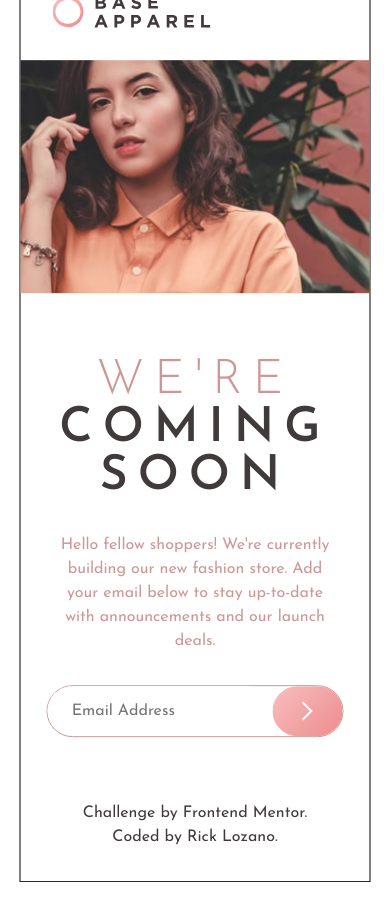
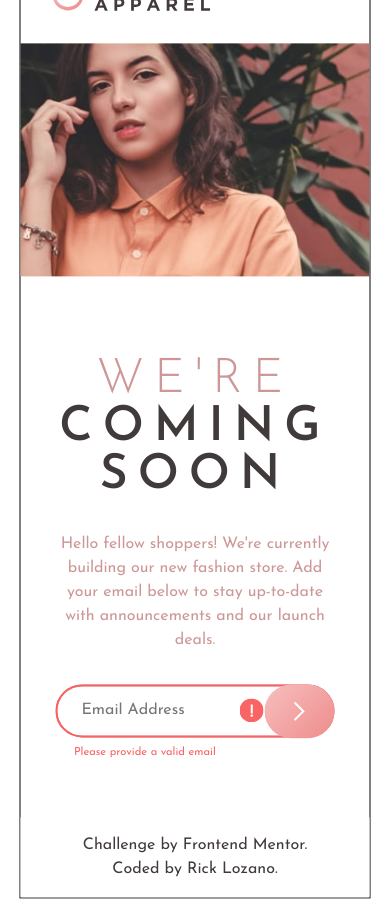
Before and after one commit to joyrexjrl/Base-Apparel-coming-soon-page, a plain HTML site: page index.html in a window 390 px wide. Both pictures are taken after a click on the button 307 px from the left and 710 px from the top of the page. Drawn offline with Linux system fonts and the light colour scheme.

Commit message:
layout complete
finished mobile and desktop layouts, implemented js, finished project

```diff
--- /dev/null
+++ b/email.js
@@ -0,0 +1,23 @@
+const error = document.querySelector(".error");
+const errorText = document.querySelector(".error-text");
+const success = document.querySelector(".success");
+const focusMe = document.querySelector(".focus-me");
+
+function ValidateEmail(inputText){
+    var mailformat = /^\w+([\.-]?\w+)*@\w+([\.-]?\w+)*(\.\w{2,3})+$/;
+    if(inputText.value.match(mailformat)){
+        error.classList.remove("active");
+        errorText.classList.remove("active");
+        success.classList.add("active");
+        document.form.reset();
+        focusMe.focus();
+        return true;
+    }else{
+        success.classList.remove("active");
+        error.classList.add("active");
+        errorText.classList.add("active");
+        document.form.reset();
+        focusMe.focus();
+        return false;
+    }
+}
--- a/index.html
+++ b/index.html
@@ -8,6 +8,7 @@
   <link href="https://fonts.googleapis.com/css2?family=Josefin+Sans:wght@300;400;600&display=swap" rel="stylesheet">
   <link rel="icon" type="image/png" sizes="32x32" href="./images/favicon-32x32.png">
   <link rel="stylesheet" href="style.css">
+  <script src="email.js" defer></script>
   <title>Frontend Mentor | Base Apparel coming soon page</title>
 
 </head>
@@ -22,9 +23,12 @@
           <h1><span class="we-color">We're</span><br>coming<br>soon</h1>
           <p>Hello fellow shoppers! We're currently building our new fashion store.
           Add your email below to stay up-to-date with announcements and our launch deals.</p>
-          <form class="mail-form" action="">
-            <input type="text" name="email" placeholder="Email Address">
-            <input type="button">
+          <form class="mail-form" name="form" action="#">
+            <input class="focus-me" type="text" name="email" placeholder="Email Address">
+            <input type="button" name="submit" onclick="ValidateEmail(document.form.email)">
+            <img class="error" src="images/icon-error.svg" alt="error">
+            <p class="error-text">Please provide a valid email</p>
+            <p class="success">Thank you for signing up</p>
           </form>
         </section>
 
@@ -34,7 +38,7 @@
       </div>
     </div>
 
-    <footer>
+    <footer class="footer">
       <div class="attribution">
         Challenge by <a href="https://www.frontendmentor.io?ref=challenge" target="_blank">Frontend Mentor</a>.<br>
         Coded by <a href="https://www.frontendmentor.io/profile/joyrexjrl" target="_blank">Rick Lozano</a>.
--- a/style.css
+++ b/style.css
@@ -97,7 +97,7 @@ h1{
 }
 
 p{
-    padding: 2rem;
+    padding: 2rem 0;
     color: var(--desaturated-red);
 }
 
@@ -115,7 +115,13 @@ p{
 }
 
 .logo{
-    padding: 2rem;
+  padding: 2rem;
+}
+
+.info{
+    width: 80%;
+    margin-inline: auto;
+    padding: 5rem 0;
 }
 
 .hero-mobile{
@@ -124,7 +130,6 @@ p{
 
 .info{
     text-align: center;
-    padding: 4rem 0;
 }
 
 .we-color{
@@ -133,16 +138,43 @@ p{
 }
 
 .mail-form{
+    position: relative;
     display: flex;
     justify-content:space-between;
     align-items: center;
-    width: 85%;
-    margin-inline: auto;
     border-radius: 50px;
-    border: 1px solid var(--desaturated-red);
+    border: 2px solid var(--desaturated-red);
+}
+
+.error,
+.error-text,
+.success{
+    position: absolute;
+}
+
+.error{
+    right: 25%;
+    z-index: 50;
+    opacity: 0;
+    transition: .2s ease-in;
+}
+
+.error-text,
+.success{
+  font-size: .7rem;
+  color: var(--soft-red);
+  top: 55%;
+  left: 6%;
+  opacity: 0;
+  transition: .2s ease-in;
+}
+
+.active{
+  opacity: 1;
 }
 
 input[type=text]{
+    width: 100%;
     padding: .8rem 1.5rem;
     border: none;
     border-radius: 50px;
@@ -150,19 +182,26 @@ input[type=text]{
 }
 
 input[type=button]{
+    position: absolute;
+    top: -2px;
+    right: -2px;
     width: 70px;
     border-radius: 50px;
     border: none;
     padding: 0;
-    height: 50px;
+    height: 54px;
     background-image: url(images/icon-arrow.svg), var(--gradient-passive);
     background-repeat: no-repeat;
     background-position: center;
-    transition: .5s ease-in-out;
+    z-index: 100;
 }
 
 input[type=button]:hover{
     background-image: url(images/icon-arrow.svg), var(--gradient-active);
+}
+
+input:focus-visible{
+    outline: 2px solid var(--soft-red);
 }
 
 .media-switcher{
@@ -174,10 +213,14 @@ input[type=button]:hover{
     display: none;
 }
 
+.footer{
+  padding: 1rem 0;
+  background-color: white;
+}
+
 .attribution{
     text-align: center;
     color: var(--dark-grayish-red);
-    padding-bottom: 2rem;
 }
 
 .attribution a{
@@ -189,3 +232,44 @@ input[type=button]:hover{
 .attribution a:hover{
     color: var(--desaturated-red);
 }
+
+@media (min-width: 940px){
+    .hero-mobile{
+      display: none;
+    }
+
+    .desktop,
+    .desktop-bg{
+      display: block;
+    }
+
+    .mobile{
+      width: 55%;
+    }
+
+    .desktop{
+      width: 45%;
+    }
+
+    .desktop-bg{
+      position: absolute;
+      top: 0;
+      right: 0;
+      bottom: 0;
+      left: 0;
+      z-index: -1;
+    }
+
+    .container{
+      max-width: 1000px;
+      overflow: hidden;
+    }
+
+    .logo{
+      padding: 3.5rem;
+    }
+
+    .info{
+      text-align: left;
+    }
+}
```
